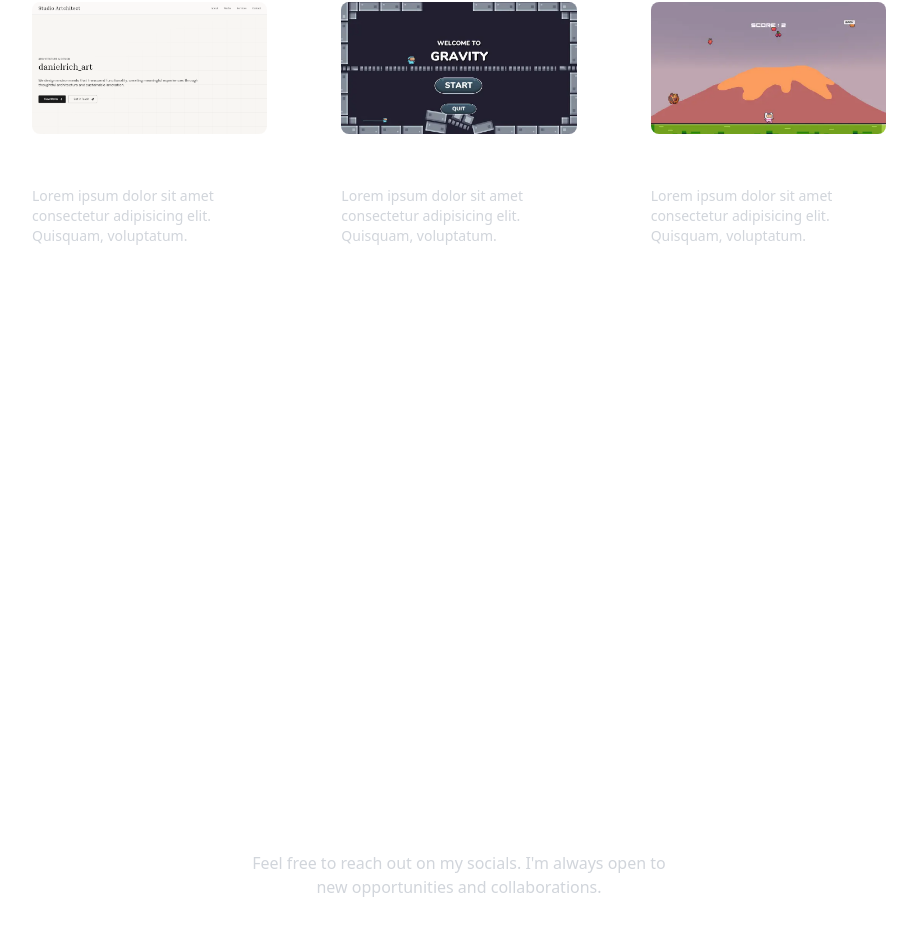
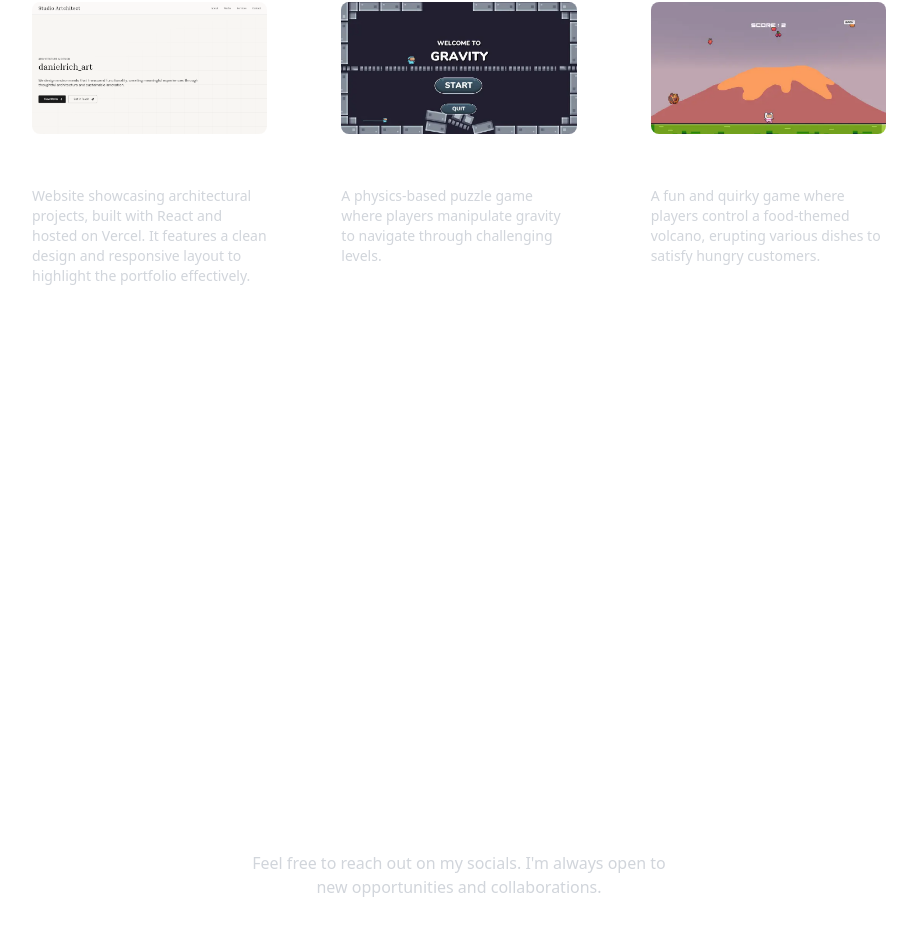
Before and after one commit to cathNotcat/cath-portfolio, a React (Vite) app: page / in a window 1280 px wide. Shown: the part 2635-3567 px from the top of the page, without its empty margins (181-1098 px from the left). Built offline with nearby package versions, Linux system fonts and the light colour scheme.

Commit message:
add: works detail

```diff
--- a/src/data/works.js
+++ b/src/data/works.js
@@ -6,7 +6,7 @@ export const worksData = {
       id: 1,
       title: "Architect Portfolio - Web",
       description:
-        "Lorem ipsum dolor sit amet consectetur adipisicing elit. Quisquam, voluptatum.",
+        "Website showcasing architectural projects, built with React and hosted on Vercel. It features a clean design and responsive layout to highlight the portfolio effectively.",
       image: "/images/project1.png",
       tech: ["React"],
       liveUrl: "https://architecture-portfolio-sigma.vercel.app/",
@@ -16,7 +16,7 @@ export const worksData = {
       id: 2,
       title: "Gravity - Game",
       description:
-        "Lorem ipsum dolor sit amet consectetur adipisicing elit. Quisquam, voluptatum.",
+        "A physics-based puzzle game where players manipulate gravity to navigate through challenging levels.",
       image: "/images/project2.png",
       tech: ["Unity", "C#"],
       liveUrl:
@@ -25,9 +25,9 @@ export const worksData = {
     },
     {
       id: 3,
-      title: "Project Three",
+      title: "Foodcano - Game",
       description:
-        "Lorem ipsum dolor sit amet consectetur adipisicing elit. Quisquam, voluptatum.",
+        "A fun and quirky game where players control a food-themed volcano, erupting various dishes to satisfy hungry customers.",
       image: "/images/project3.png",
       tech: ["Unity", "C#"],
       liveUrl:
```
